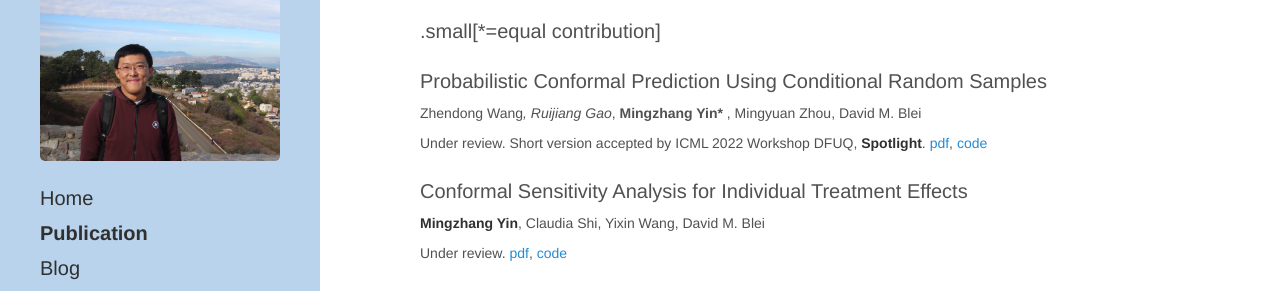
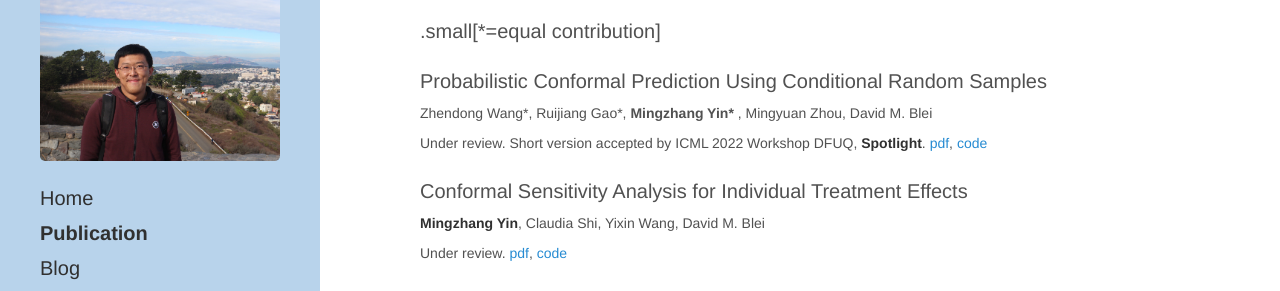
Before and after one commit to mingzhang-yin/mingzhang-yin.github.io, a Jekyll site: the page built from b-publications.md, in a window 1280 px wide and 900 px high. Shown: the part 156-447 px from the top of the window. Built offline with Jekyll 4.4.1, drawn with Linux system fonts in a browser that asks for light colours; nearby versions of some CDN libraries; a style sheet for code colours, icons or effects is not loaded.

Commit message:
Update b-publications.md

```diff
--- a/b-publications.md
+++ b/b-publications.md
@@ -12,7 +12,7 @@ ___
 .small[*=equal contribution]
 
 Probabilistic Conformal Prediction Using Conditional Random Samples
-<br> <span style="font-size:14px">  Zhendong Wang*, Ruijiang Gao*, <b>Mingzhang Yin* </b>, Mingyuan Zhou, David M. Blei   <br> Under review. Short version accepted by ICML 2022 Workshop DFUQ, **Spotlight**. [pdf](https://arxiv.org/pdf/2206.06584.pdf), [code](https://github.com/Zhendong-Wang/Probabilistic-Conformal-Prediction)
+<br> <span style="font-size:14px">  Zhendong Wang\*, Ruijiang Gao\*, <b>Mingzhang Yin* </b>, Mingyuan Zhou, David M. Blei   <br> Under review. Short version accepted by ICML 2022 Workshop DFUQ, **Spotlight**. [pdf](https://arxiv.org/pdf/2206.06584.pdf), [code](https://github.com/Zhendong-Wang/Probabilistic-Conformal-Prediction)
 
 Conformal Sensitivity Analysis for Individual Treatment Effects
 <br> <span style="font-size:14px">  **Mingzhang Yin**, Claudia Shi, Yixin Wang, David M. Blei  <br> Under review. [pdf](https://arxiv.org/pdf/2112.03493.pdf), [code](https://github.com/mingzhang-yin/Conformal-sensitivity-analysis)
```
